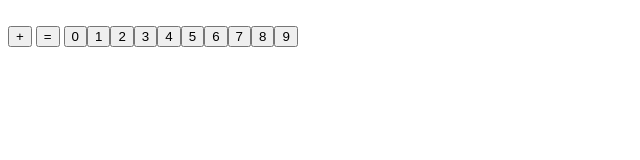
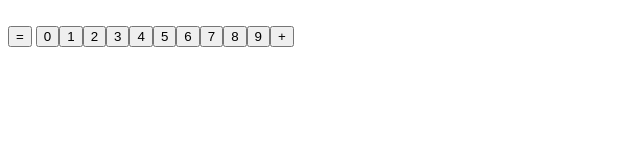
Before and after one commit to TrellixVulnTeam/calculator_KK7B, a website: page index.html in a window 1280 px wide. Shown: the full height of the page, 0-640 px from the left. Drawn offline with Linux system fonts and the light colour scheme.

Commit message:
Constructed add button from main.js

```diff
--- a/index.html
+++ b/index.html
@@ -1,21 +1,14 @@
-<link
-  href="css/styles.css"
-  rel="stylesheet">
+<link href="css/styles.css" rel="stylesheet">
 </link>
 
-<meta charset="utf-8"></meta>
+<meta charset="utf-8">
+</meta>
 
 <title>Calculator</title>
 
 <output id="result"></output>
 
-<br/>
-
-<button
-  id="plus"
-  type="display_on_press">
-  +
-</button>
+<br />
 
 <button id="equals">=</button>
 
--- a/js/main.js
+++ b/js/main.js
@@ -2,19 +2,26 @@
 // let stack = [];
 
 
-let numButtons = constructButtons();
+let numButtons = constructNumButtons();
+let addButton = document.createElement('button');
+let text = document.createTextNode('+');
+addButton.appendChild(text);
+addButton.value = '+';
+
+let allButtons = [].concat(numButtons);
+allButtons.push(addButton);
 
 // Add event listeners to buttons
-for (let numButton of numButtons) {
-    let v = numButton.value;
-    numButton.addEventListener("click", () => {
+for (let button of allButtons) {
+    let v = button.value;
+    button.addEventListener("click", () => {
         result.value += v;
     });
 }
 
 // Display buttons
-for (let numButton of numButtons) {
-    document.body.appendChild(numButton);
+for (let button of allButtons) {
+    document.body.appendChild(button);
 }
 
 // Controller/GUI
@@ -23,7 +30,7 @@ equalsButton.addEventListener('click', () => {
     alert('hello');
 });
 
-function constructButtons() {
+function constructNumButtons() {
     let numButtons = [];
     for (var i = 0; i < 10; i++) {
         let numButton = document.createElement('button');
```
